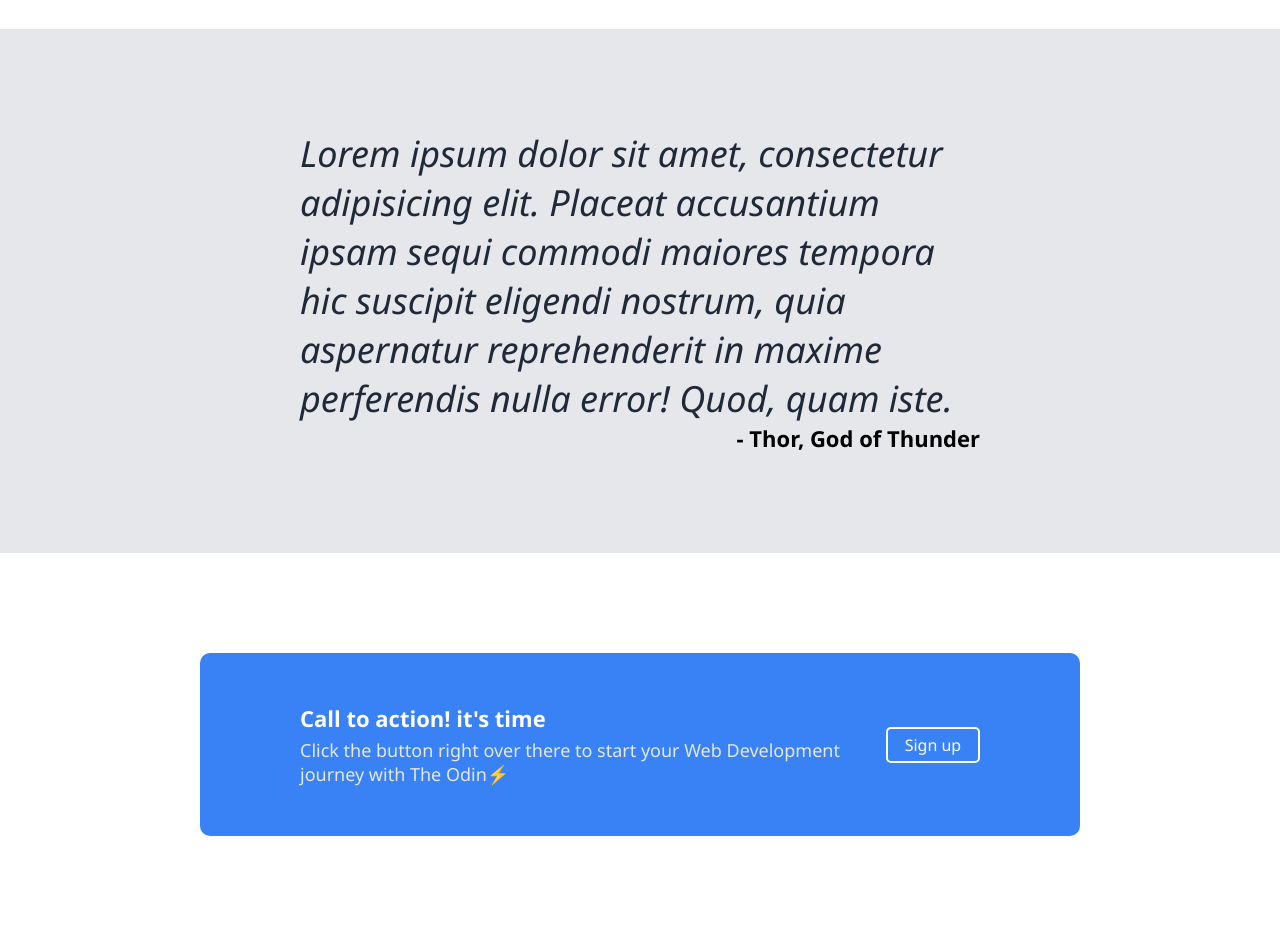
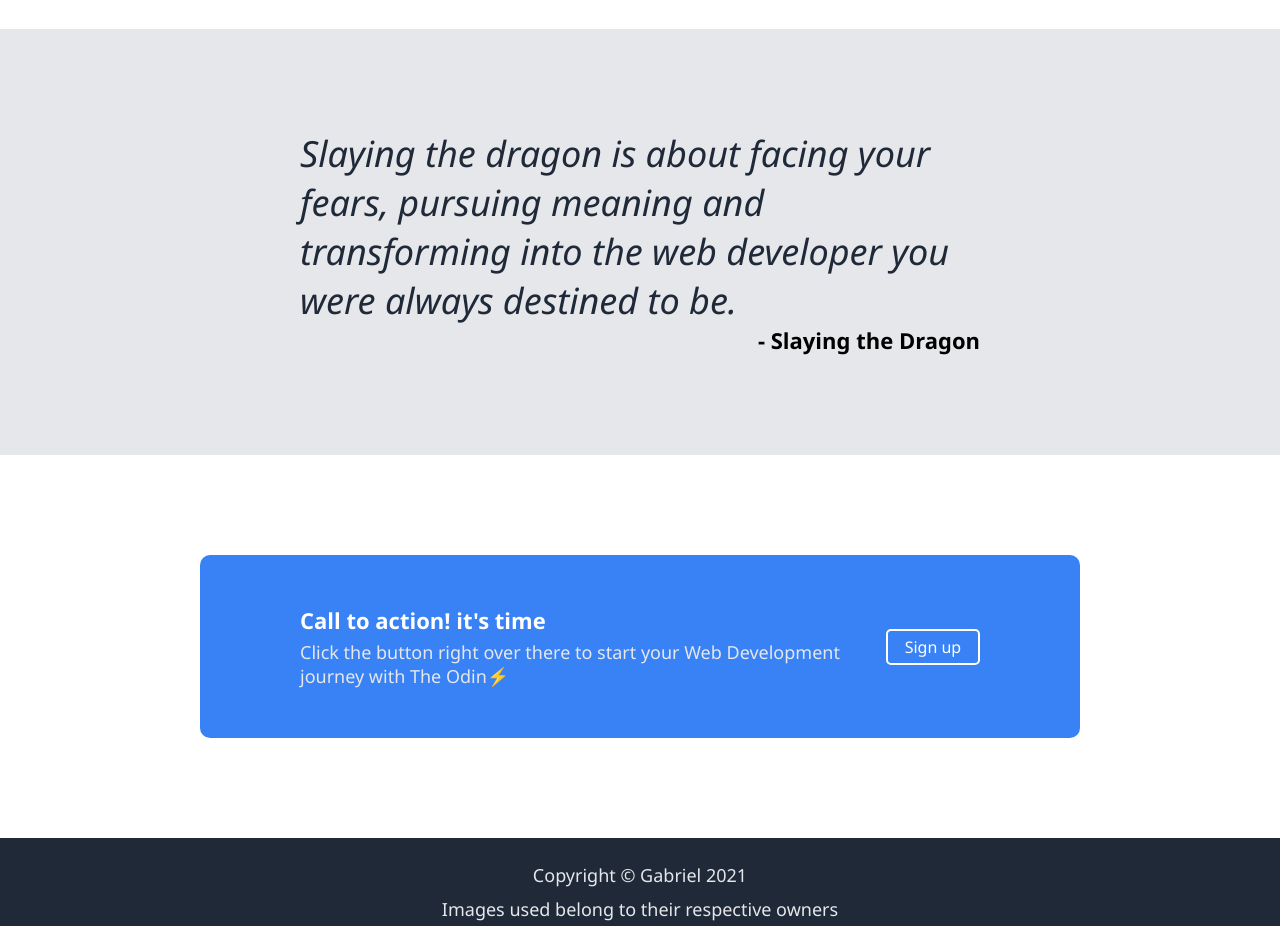
Before and after one commit to gabriel-2600/odin_landing-page, a plain HTML site: page index.html in a window 1280 px wide. Shown: the part 1100-2026 px from the top of the page. Drawn offline with Linux system fonts and the light colour scheme.

Commit message:
added a quote in quote section

```diff
--- a/index.html
+++ b/index.html
@@ -77,12 +77,10 @@
 
     <section id="quote">
       <p id="quote-content">
-        Lorem ipsum dolor sit amet, consectetur adipisicing elit. Placeat
-        accusantium ipsam sequi commodi maiores tempora hic suscipit eligendi
-        nostrum, quia aspernatur reprehenderit in maxime perferendis nulla
-        error! Quod, quam iste.
+        Slaying the dragon is about facing your fears, pursuing meaning and
+        transforming into the web developer you were always destined to be.
       </p>
-      <p id="quote-author">- Thor, God of Thunder</p>
+      <p id="quote-author">- Slaying the Dragon</p>
     </section>
 
     <section id="sign-up">
```
